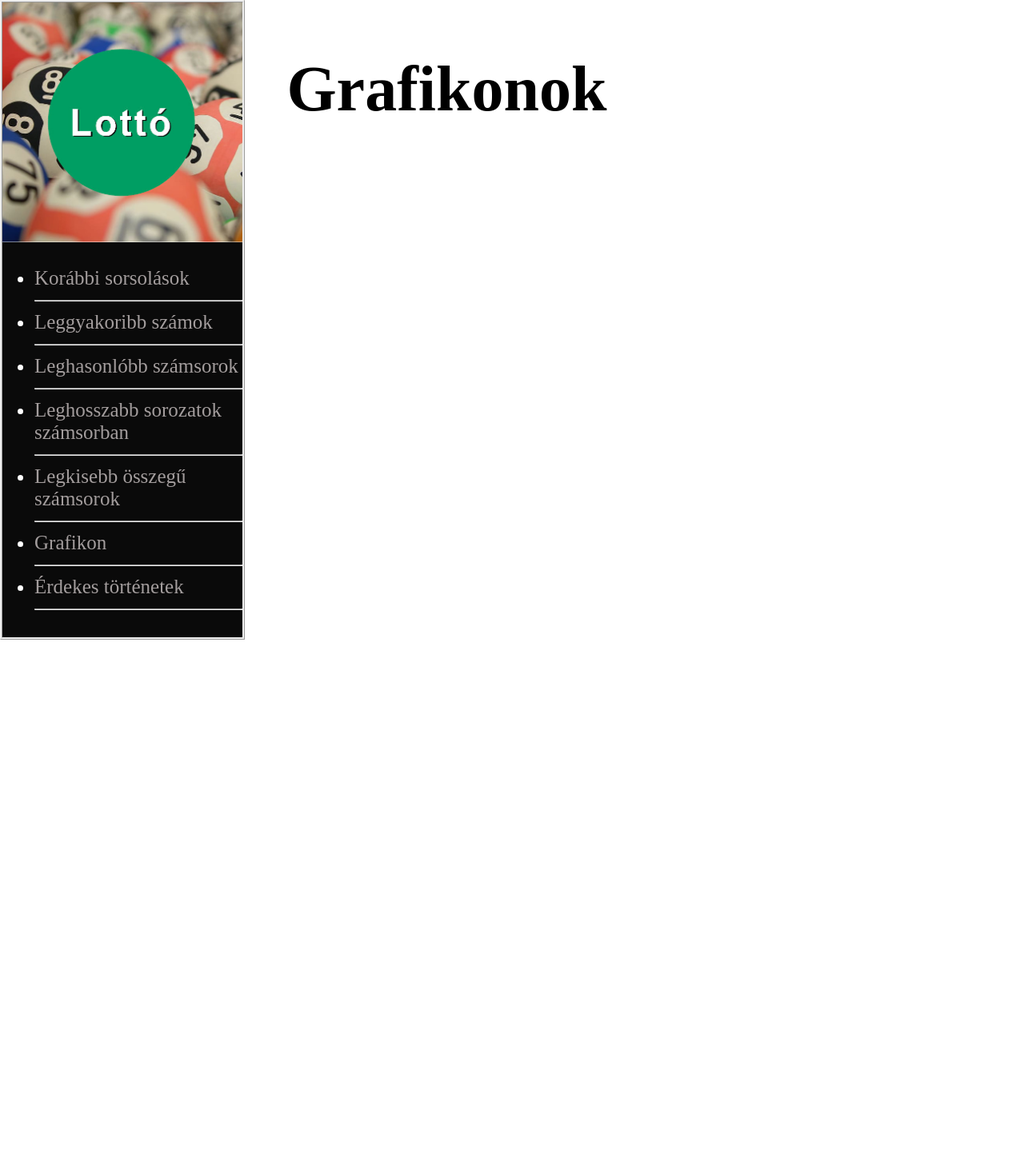
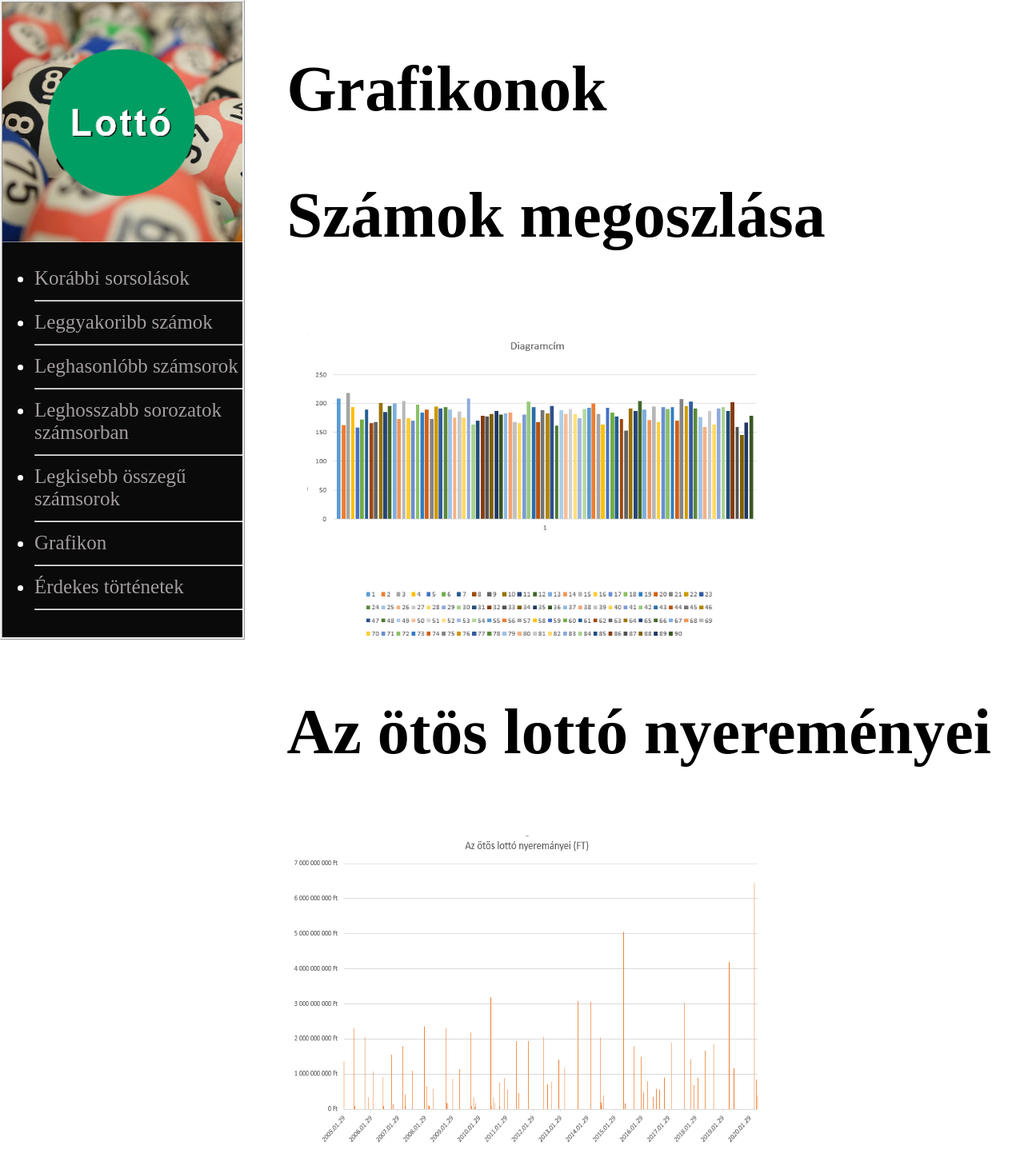
Before and after one commit to MrErik402/Csapatmunka, a plain HTML site: page grafikon.html in a window 1280 px wide. Shown: the whole page at 80% size. Before the commit the page ends 800 px from the top, so only its background shows below. Drawn offline with Linux system fonts and the light colour scheme.

Commit message:
Grafikonok HTML elkészítése

```diff
--- a/grafikon.html
+++ b/grafikon.html
@@ -30,6 +30,10 @@
         </div>
         <div class="tartalom">
             <p><h2>Grafikonok</h2></p>
+            <p><h2>Számok megoszlása</h2></p><br>
+            <img src="Lotto_projektmunka/Képek/Grafikon1.PNG" width="600px" height="400px">
+            <p><h2>Az ötös lottó nyereményei</h2></p><br>
+            <img src="Lotto_projektmunka/Képek/Grafikon2.PNG" width="600px" height="400px">
         </div>
     </div>
 </body>
```
